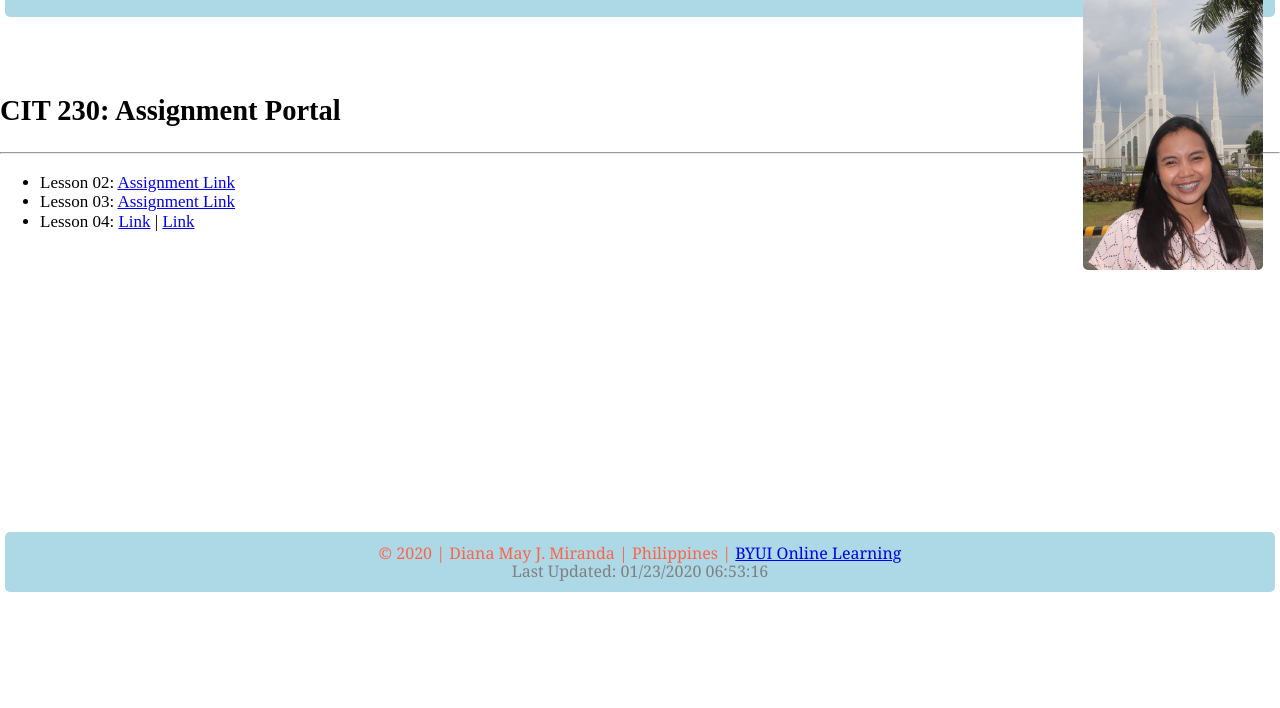
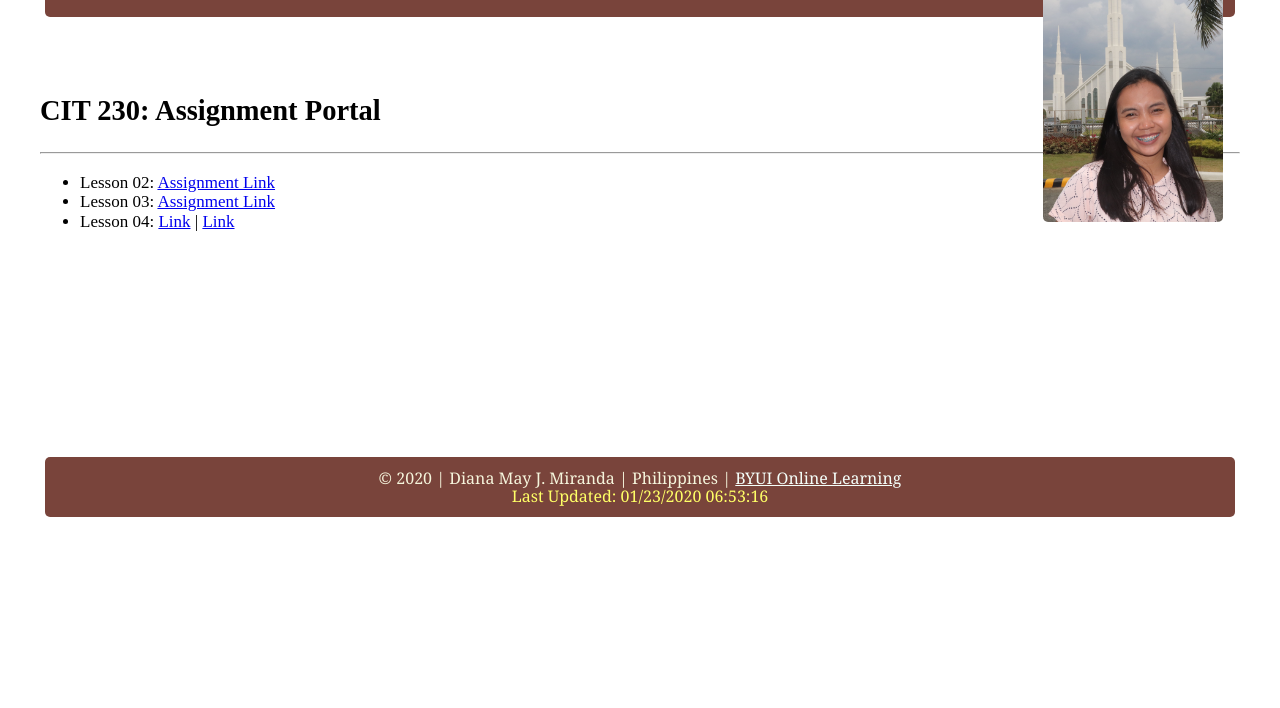
Before and after one commit to riodianne/riodianne.github.io, a plain HTML site: page index.html in a window 1280 px wide. Shown: the part 92-800 px from the top of the page. Drawn offline with Linux system fonts and the light colour scheme.

Commit message:
First Commit

```diff
--- a/css/medium.css
+++ b/css/medium.css
@@ -2,8 +2,4 @@
 .mypicture{
     float: right;
     }
-.mypicture img {
-    top: -30px;
 }
-
-}
--- a/css/small.css
+++ b/css/small.css
@@ -1,6 +1,10 @@
+body {
+    display: block;
+    max-width: 1200px;
+    margin: auto !important;
+}
 h1 {
     font-family: 'Lobster', cursive;
-    color: #ff6347;
     text-align: center;
     padding: 0px;
     margin: 0px;
@@ -10,16 +14,16 @@ h1 {
     position: relative;
     width: 180px;
     border-radius: 5px;
-    top: 0px;
+    margin-top: 2px;
 }
 
 main {
-    min-height: 505px;
+    min-height: 430px;
 }
 
 header, footer {
-    background-color: #add8e6;
-    color: #ff6347;
+    background-color: #79443b;
+    color: #f5f5dc;
     text-align: center;
     padding: 12px;
     margin: 5px;
@@ -27,6 +31,9 @@ header, footer {
     font-family: Cambria;
 }
 
+.footerstyle a {
+    color:#f5fffa;
+}
 .sectionstyle {
     font-family: Chowderhead;
     font-size: 19px;
@@ -38,5 +45,5 @@ header, footer {
 }
 
 #lastModified{
-    color: #808080;
+    color: #ffff66;
 }
--- a/index.html
+++ b/index.html
@@ -14,10 +14,10 @@
 
     <body>
         <header>
+            <div class="mypicture">
+                <img src="img/mypicture.jpg" alt="Profile Picture">
+                </div>
             <h1 class="headerstyle">Diana May J. Miranda</h1>
-            <div class="mypicture">
-            <img src="img/IMG_1208.jpg" alt="Profile Picture">
-            </div>
         </header>
 
         <main>
```
Also changed, not shown: img/mypicture.jpg (renamed from img/IMG_1208.jpg).
